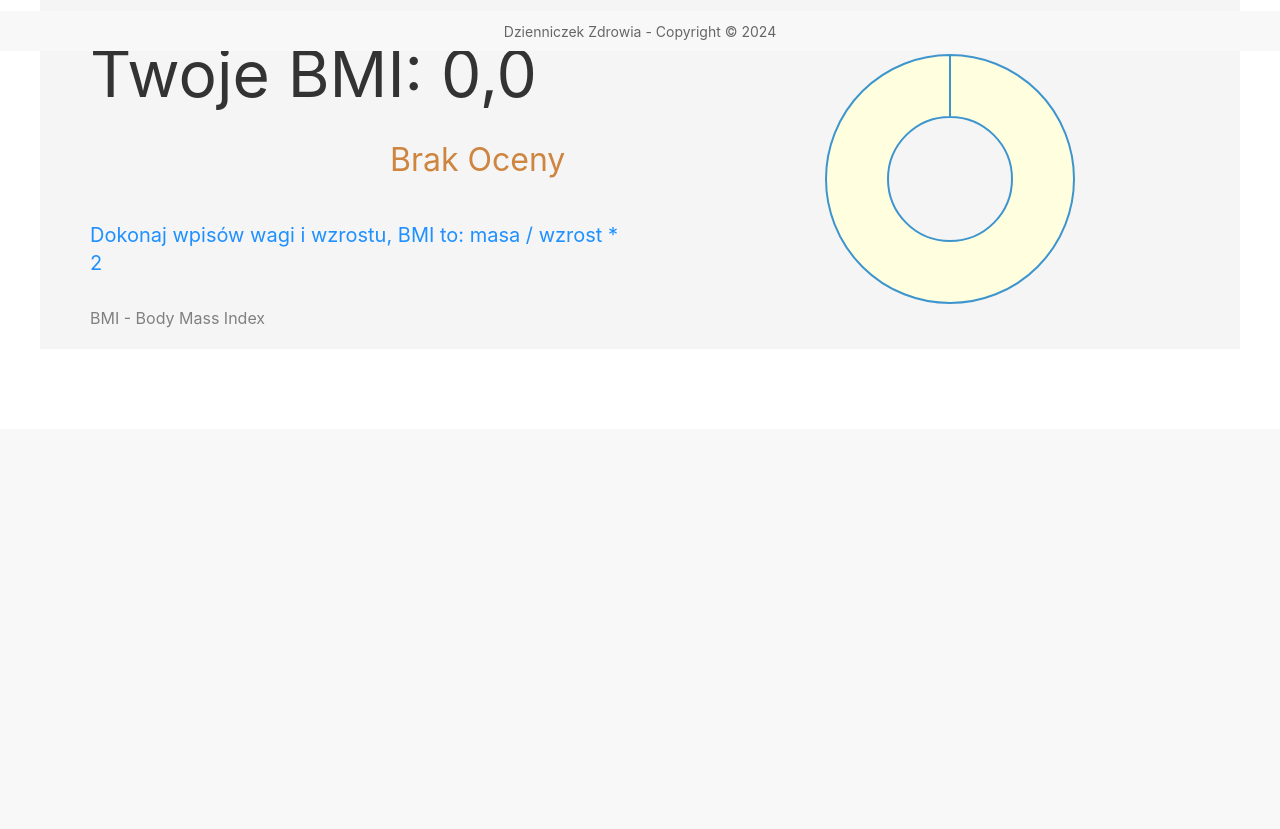
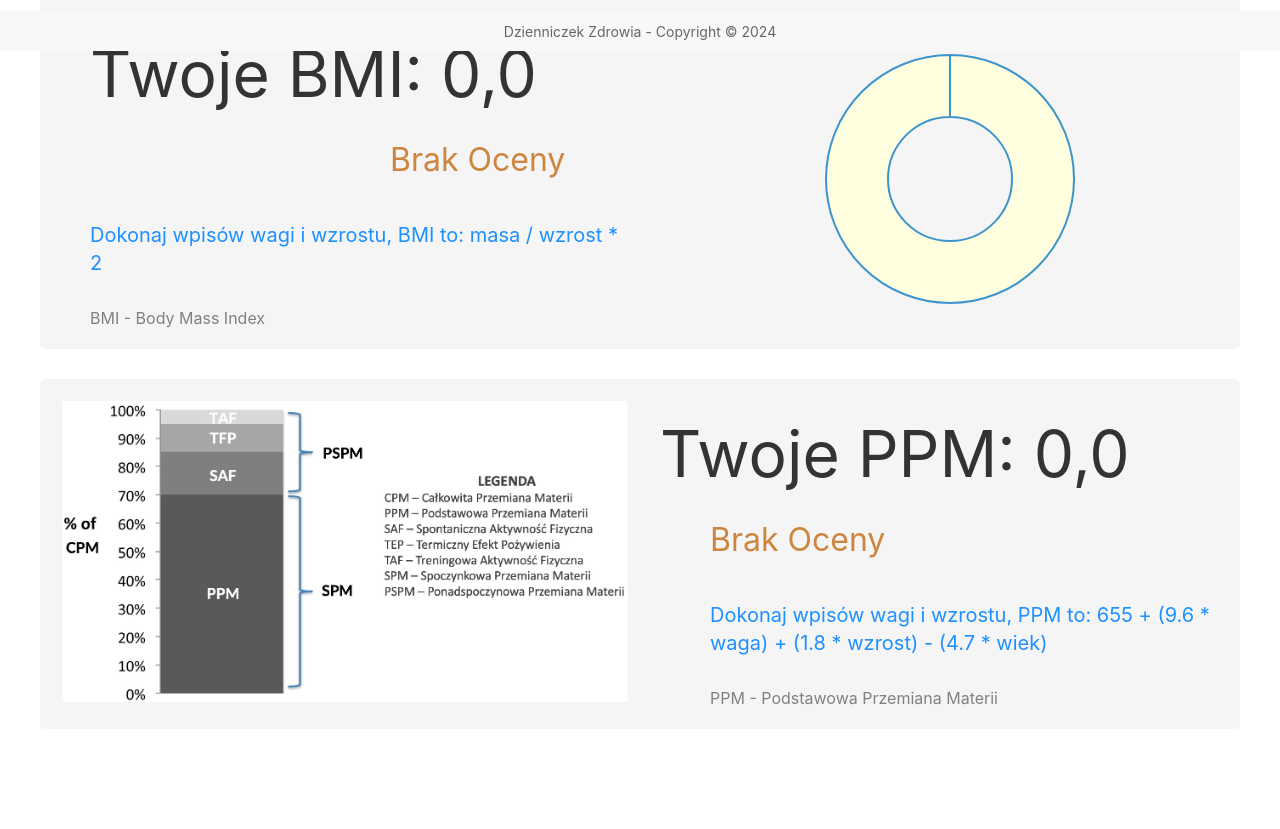
Before and after one commit to YankielG/PP_Journal, a Django app: page /web/ in a window 1280 px wide. Shown: the part 749-1578 px from the top of the page. Before the commit the page ends 1077 px from the top, so only its background shows below. Run offline with Django 5.2, Linux system fonts and the light colour scheme; a user stored in the database is signed in; data comes from the database, SQL or seed files in the repository; data that the repository does not hold is empty.

Commit message:
dodanie ppm z profilu uzytkownika

```diff
--- a/app_users/templates/profile_details.html
+++ b/app_users/templates/profile_details.html
@@ -17,6 +17,10 @@
             <div class="uk-card-header">
                 <div class="uk-width-expand">
                     <h3 class="uk-card-title uk-position-relative uk-position-top-center">Szczegóły konta</h3>
+                    <div class="uk-flex uk-flex-between ">
+                        <div><b> Utworzenie Konta:</b> {{ user.date_joined }}</div>
+                        <div><b> Ostatnia Aktualizacja:</b> {{ user.userprofile.update_date }}</div>
+                    </div>
                 </div>
             </div>
 
--- a/app_web/templates/app_web/home.html
+++ b/app_web/templates/app_web/home.html
@@ -48,9 +48,9 @@
 
         <div style="margin-outside: 40px"><h2 class="uk-heading-divider"></h2></div>
 
-        <div style="background-color: #F5F5F5; height: 350px">
+        <div class="uk-border-rounded" style="background-color: #F5F5F5; height: 350px">
 
-            <div uk-grid>
+            <div class="uk-grid">
                 <div class="uk-width-1-2">
                     <h3 class="uk-heading-medium" style="margin-left: 50px; margin-top: 40px;">Twoje
                         BMI: {{ bmi_value |floatformat:1 }}</h3>
@@ -60,7 +60,8 @@
                 </div>
 
                 <div class="uk-width-1-2">
-                    <div class="uk-position-center uk-position-relative" style="margin-top: 15px; height: 250px; width: 250px">
+                    <div class="uk-position-center uk-position-relative"
+                         style="margin-top: 15px; height: 250px; width: 250px">
                         <canvas id="line-chart"></canvas>
                     </div>
                 </div>
@@ -104,8 +105,29 @@
             </div>
         </div>
 
-        <div class="uk-padding"></div>
+        <div class="uk-padding-small"></div>
 
+        <div class="uk-border-rounded" style="background-color: #F5F5F5; height: 350px">
+
+            <div class="uk-grid">
+                <div class="uk-width-1-2">
+                    <div class="uk-position-center uk-position-relative"
+                         style="margin-top: 15px; margin-left: 15px; height: 350px; width: auto">
+                        <img class="uk-align-left uk-margin-remove-adjacent" src="{% static 'metabolism.jpg' %}"
+                             alt="info">
+                    </div>
+                </div>
+                <div class="uk-width-1-2">
+                    <h3 class="uk-heading-medium" style="margin-right: 50px; margin-top: 40px;">Twoje
+                        PPM: {{ ppm_value |floatformat:1 }}</h3>
+                    <h2 style="margin-left: 50px; margin-top: 30px; color: {{ bmi_color }}">{{ ppm_rate }}</h2>
+                    <h4 style="margin-left: 50px; margin-top: 40px; color:dodgerblue ">{{ ppm_comment }}</h4>
+                    <h5 style="margin-left: 50px; margin-top: 30px; color:gray ">PPM - Podstawowa Przemiana Materii</h5>
+                </div>
+            </div>
+        </div>
+
+        <div style="margin-bottom: 100px"></div>
 
     </div>
 {% endblock %}
--- a/app_web/views.py
+++ b/app_web/views.py
@@ -1,15 +1,26 @@
 from datetime import datetime, timedelta
+from functools import wraps
+from lib2to3.fixes.fix_input import context
 
-from django.shortcuts import render, redirect
+from django.shortcuts import render, redirect, get_object_or_404
+from django.http import HttpResponseNotFound, HttpResponseForbidden, HttpResponseRedirect
+
 from app_weight.models import Weight
 from app_growth.models import Growth
-from django.http import HttpResponseNotFound, HttpResponseForbidden
+from app_pressure.models import Pressure
+from app_pulse.models import Pulse
+from app_users.models import UserProfile, LoginHistory
+from django.contrib.auth.models import User
+
 # from .forms import Add_web_Form
 from django.db.models import Avg, Min, Max, Count
 
 from django.core.paginator import Paginator
 
 from django.contrib.auth.decorators import login_required, user_passes_test
+from django.contrib.auth import update_session_auth_hash, get_user_model, authenticate, login, logout
+
+from django.contrib import messages
 
 @login_required
 def info(request):
@@ -31,48 +42,87 @@ def error(request):
 @login_required
 def home(request):
     logged_user = request.user
-    found_weights = Weight.objects.filter(owner=logged_user)
+    last_login = logged_user.last_login
+    date_joined = logged_user.date_joined
+
+    user_profile = UserProfile.objects.get(user=logged_user)
+    gender = user_profile.gender
+    birthday = user_profile.birthday
+
+    today = datetime.now()
+    age = today.year - birthday.year - ((today.month, today.day) < (birthday.month, birthday.day))
+
     found_growth = Growth.objects.filter(owner=logged_user)
+    found_pressure = Pressure.objects.filter(owner=logged_user)
+    found_pulse = Pulse.objects.filter(owner=logged_user)
+    found_weight = Weight.objects.filter(owner=logged_user)
 
-    if found_weights and found_growth:
+    if found_weight and found_growth:
         last_weight = Weight.objects.latest('creation_date')
         last_growth = Growth.objects.latest("creation_date")
         bmi_value = float(round(last_weight.weight / (last_growth.growth/100 * last_growth.growth/100), 2))
         value_chart = 50 - bmi_value
         chart = [bmi_value, value_chart]
+        if gender == 'Mężczyzna':
+            ppm_value = 66 + (13.7 * float(last_weight.weight)) + (5 * float(last_growth.growth)) - (6.8 * age)
+        elif gender == 'Kobieta':
+            ppm_value = 655 + (9.6 * float(last_weight.weight)) + (1.8 * float(last_growth.growth)) - (4.7 * age)
+        else:
+            ppm_value = 0
+        ppm_comment = ""
     else:
         bmi_value = 0
+        ppm_value = 0
         value_chart = 50 - bmi_value
         chart = [bmi_value, value_chart]
+        if gender == 'Mężczyzna':
+            ppm_comment = "Dokonaj wpisów wagi i wzrostu, PPM to: 66 + (13.7 * waga) + (5 * wzrost) - (6.8 * wiek)"
+        elif gender == 'Kobieta':
+            ppm_comment = "Dokonaj wpisów wagi i wzrostu, PPM to: 655 + (9.6 * waga) + (1.8 * wzrost) - (4.7 * wiek)"
+        else:
+            ppm_comment = "Brak pułci"
 
     bmi_rate = 'Brak Oceny'
+    ppm_rate = 'Brak Oceny'
     bmi_color = '#CD853F'
     bmi_comment = 'Dokonaj wpisów wagi i wzrostu, BMI to: masa / wzrost * 2'
+
     if bmi_value < 5:
         pass
     elif bmi_value < 18.5 :
         bmi_rate = 'Niskie'
+        ppm_rate = 'Niskie BMI'
         bmi_color = '#0000FF'
         bmi_comment = 'Twoje BMI jest za niskie, jedź więcej. Skonsultuj sie z lekarzem.'
+        ppm_comment = 'Jesz za mało kalorii, trzymaj się swojego poziomu. Skonsultuj sie z lekarzem.'
     elif bmi_value < 25:
         bmi_rate = 'W normie'
+        ppm_rate = 'W normie BMI'
         bmi_color = '#32CD32'
         bmi_comment = 'Twoje BMI OK tak trzymaj.'
+        ppm_comment = 'Jesz odpowiednią ilość kalorii, tak trzymaj.'
     elif bmi_value < 30:
         bmi_rate = 'Wysokie'
+        ppm_rate = 'Wysokie BMI'
         bmi_color = '#FFA500'
         bmi_comment = 'Twoje BMI przekracza limit. Muszisz więcej ćwiczyć, aby poprawić sylwetkę'
+        ppm_comment = 'Jesz za dużo kalorii, trzymaj się swojego poziomu'
     else:
         bmi_rate = 'Bardzo Wysokie'
+        ppm_rate = 'Bardzo Wysokie BMI'
         bmi_color = '#FF0000'
         bmi_comment = 'Twoje BMI przekracza limit. Muszisz więcej ćwiczyć i stosować dietę. Skonsultuj sie z lekarzem.'
+        ppm_comment = 'Jesz za dużo kalorii, trzymaj się swojego poziomu. Skonsultuj sie z lekarzem.'
 
 
     context = {
         'chart': chart,
         'bmi_value': bmi_value,
+        'ppm_value': ppm_value,
         'bmi_rate': bmi_rate,
+        'ppm_rate': ppm_rate,
         'bmi_color': bmi_color,
-        'bmi_comment': bmi_comment
+        'bmi_comment': bmi_comment,
+        'ppm_comment': ppm_comment,
     }
     return  render(request, 'app_web//home.html', context)
```
Also changed, not shown: static/metabolism.jpg (added).
